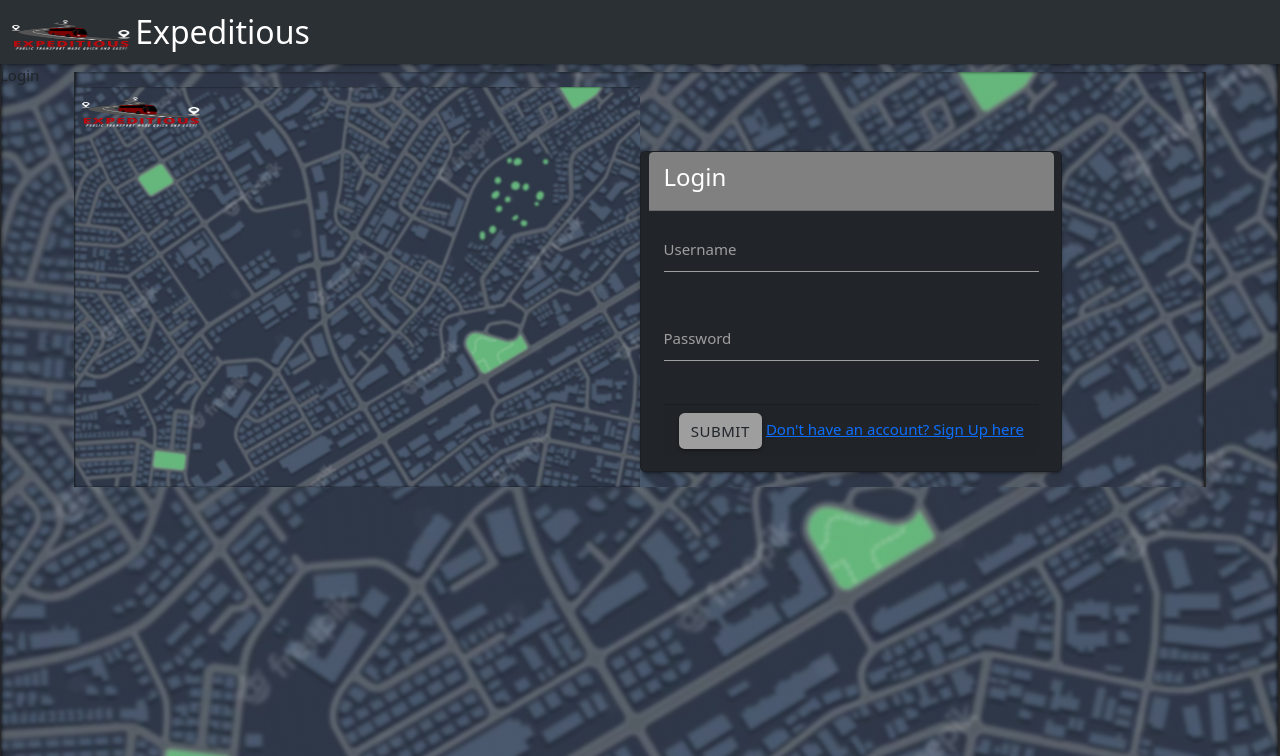
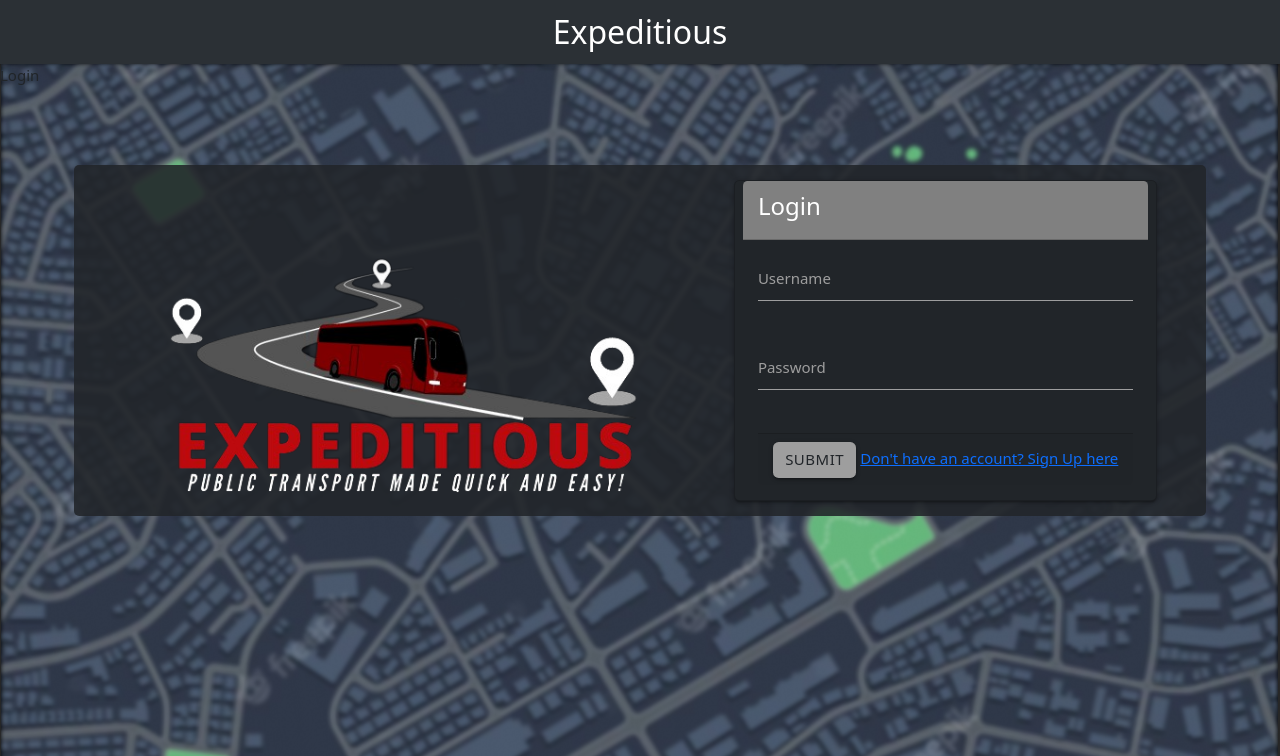
Before and after one commit to Ara-Ara-Arabians/info-2602-project-, a Flask app: page /login in a window 1280 px wide. Shown: the top 756 px of the page. Run offline with Flask 3, Linux system fonts and the light colour scheme.

Commit message:
login page complete

```diff
--- a/App/templates/login.html
+++ b/App/templates/login.html
@@ -12,8 +12,7 @@
 
 {% block nav %}
 <nav class="nav bg-dark bg-body-tertiary" data-bs-theme="dark">
-  <div class="container-fluid">
-    <img src="/static/Logo-removebg-preview.png" width="120" height="60" class="d-inline-block ">
+  <div class="container-fluid center">
     <a class="navbar-brand" href="#!" style="font-size:xx-large">
       Expeditious
     </a>
@@ -22,11 +21,11 @@
 {% endblock %}
 
 {% block content %}
-<div class="row g-3 bg">
-	<div class="col-md-6" style="background-image: url(/static/city-bg.png); background-size: cover;">
-    <img src="/static/Logo-removebg-preview.png" width="120" height="60" class="d-inline-block ">
-  </div>
-	<main class="card col-md-6 text bg-dark" style="width:fit-content; margin-top:7%;">
+<div class="row g-3" style="border-radius:5px;background-color:#212529e0 ;margin-top:7%; padding-top:0">
+  <div class="col-md-1"></div>
+  <div class="col-md-5" style="background-image: url(/static/Logo-removebg-preview.png); background-size: cover;"></div>
+  <div class="col-md-1"></div>
+  <main class="card col-md-5 text bg-dark" style="width:fit-content; padding-top:0;">
     <div class="card-header" style="background-color: grey;">
       <div class="card-title text-white" style="font-weight:400;">Login</div>
     </div>
--- a/App/templates/signup.html
+++ b/App/templates/signup.html
@@ -11,7 +11,6 @@
 {% block nav %}
 <nav class="nav bg-dark bg-body-tertiary" data-bs-theme="dark">
   <div class="container-fluid center">
-    <!-- <img src="/static/Logo-removebg-preview.png" width="120" height="60" class="d-inline-block "> -->
     <a class="navbar-brand" href="#!" style="font-size:xx-large">
       Expeditious
     </a>
@@ -49,7 +48,7 @@
       </div>
       <div class="card-footer">
         <input type="submit" class="grey text btn" style="font-weight:500;">
-        <a href="/login">Already have an account? Login here</a>
+        <a href="/login" style="color:grey">Already have an account? Login here</a>
       </div>
     </form>
   </main>
```
